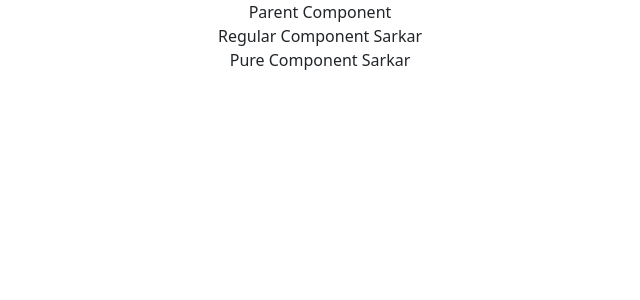
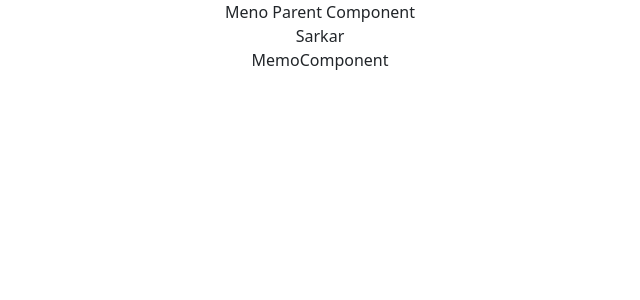
Before and after one commit to gostgmaer/react-first-app-practices, a React (Create React App) app: page / in a window 1280 px wide. Shown: the top 300 px of the page, without its empty margins (320-960 px from the left). Built offline with nearby package versions, Linux system fonts and the light colour scheme.

Commit message:
Memo Component

```diff
--- a/src/App.js
+++ b/src/App.js
@@ -25,6 +25,8 @@ import Frangment from "./components/Frangment";
 import Table from "./components/Table";
 import PureCompo from "./components/PureComponent";
 import ParentComp from "./components/ParentComp";
+import MemoComponent from "./components/MemoComponent";
+import MemoParentComponent from "./components/MemoParentComponent";
 
 function App() {
   return (
@@ -76,7 +78,9 @@ function App() {
       {/* <Frangment></Frangment> */}
       {/* <Table></Table> */}
       {/* <PureCompo></PureCompo> */}
-      <ParentComp></ParentComp>
+      {/* <ParentComp></ParentComp> */}
+      {/* <MemoComponent></MemoComponent> */}
+      <MemoParentComponent></MemoParentComponent>
     </div>
   );
 }
--- /dev/null
+++ b/src/components/MemoComponent.js
@@ -0,0 +1,12 @@
+import React from "react";
+
+function MemoComponent({ name }) {
+    console.log("Rendraing Memo Components");
+  return <div>
+        <div>{name}</div>
+    MemoComponent
+
+    </div>;
+}
+
+export default React.memo(MemoComponent) ;
--- /dev/null
+++ b/src/components/MemoParentComponent.js
@@ -0,0 +1,36 @@
+import React, { Component } from 'react'
+import MemoComponent from './MemoComponent';
+import PureCompo from './PureComponent';
+import RegularComp from './RegularComp';
+
+class MemoParentComponent extends Component {
+    constructor(props) {
+      super(props)
+
+      this.state = {
+         name:"Kishor"
+      }
+    }
+    componentDidMount(){
+        setInterval(() => {
+            this.setState({
+                name:"Sarkar"
+            })
+        }, 5000);
+    }
+  render() {
+    console.log("************************** Memo Parent Component Render ****************************")
+    return (
+      <div>
+        Meno  Parent Component
+        {/* <RegularComp name={this.state.name} ></RegularComp>
+        <PureCompo name</MemoComponent>={this.state.name} ></PureCompo> */}
+        <MemoComponent name= {this.state.name}  > </MemoComponent>
+
+
+      </div>
+    )
+  }
+}
+
+export default MemoParentComponent
```
